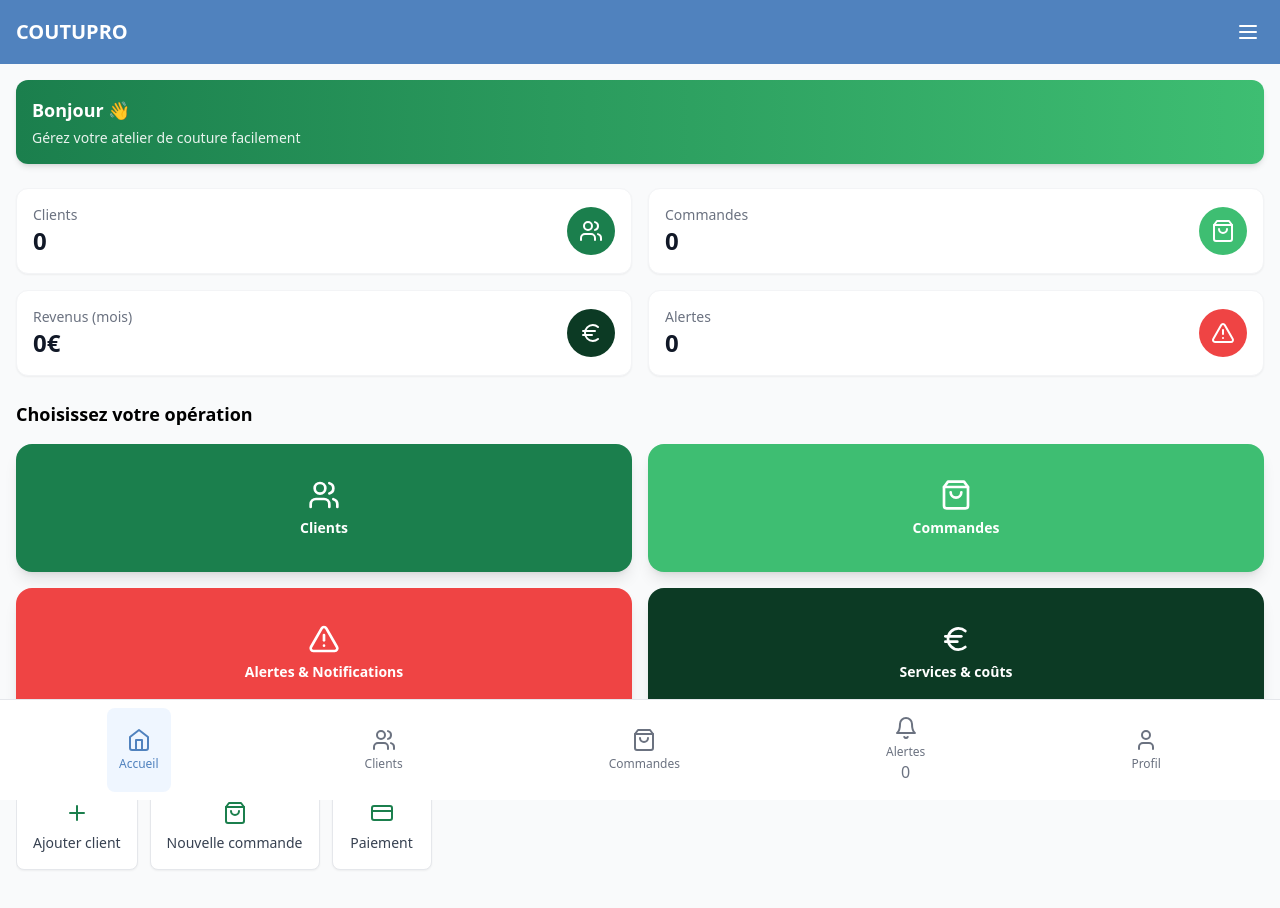
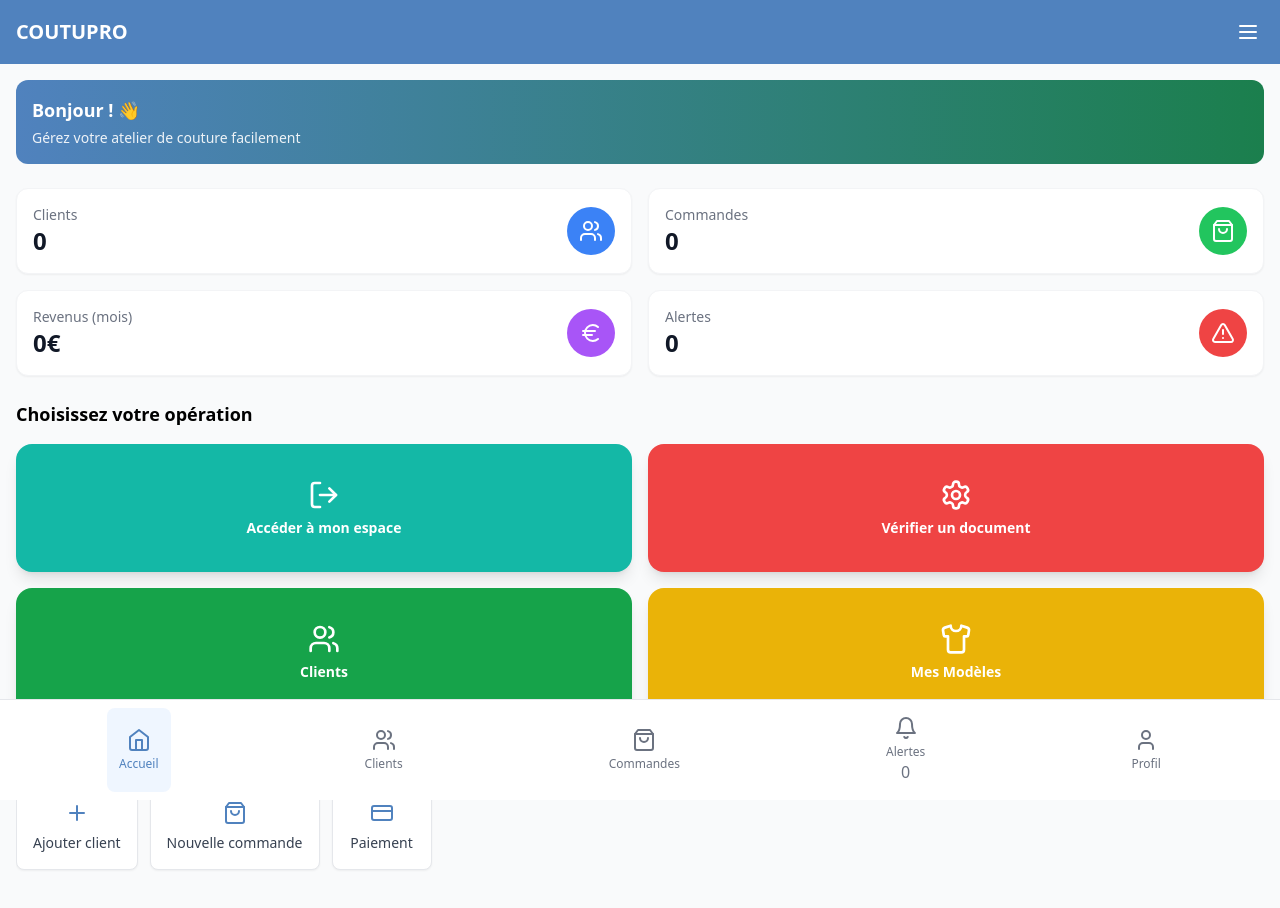
Before and after one commit to awechriscelle-lang/couturepro, a React (Vite) app: page /dashboard in a window 1280 px wide. Shown: the top 908 px of the page. Built offline with nearby package versions, Linux system fonts and the light colour scheme; sample sign-in values are in the browser's storage.

Commit message:
Updated DashboardPage.tsx

```diff
--- a/src/pages/DashboardPage.tsx
+++ b/src/pages/DashboardPage.tsx
@@ -1,6 +1,7 @@
+// src/pages/DashboardPage.tsx
 import React, { useEffect, useState } from 'react';
 import { useNavigate } from 'react-router-dom';
-import { Users, ShoppingBag, Euro, AlertTriangle, Plus, CreditCard } from 'lucide-react';
+import { Users, ShoppingBag, Euro, AlertTriangle, Plus, CreditCard, LogOut, Settings, Shirt } from 'lucide-react';
 import { Header } from '../components/Header';
 import { BottomNavigation } from '../components/BottomNavigation';
 import { DashboardCard } from '../components/DashboardCard';
@@ -52,35 +53,34 @@ export const DashboardPage: React.FC = () => {
     }
   };
 
-  // ✅ 4 grosses cartes CTA (CDC)
+  // ✅ Mise à jour des cartes du tableau de bord
   const dashboardCards = [
+    {
+      title: "Accéder à mon espace",
+      icon: LogOut,
+      bgColor: "bg-teal-500",
+      onClick: () => navigate('/clients')
+    },
+    {
+      title: "Vérifier un document",
+      icon: Settings,
+      bgColor: "bg-red-500",
+      onClick: () => navigate('/commandes')
+    },
     {
       title: "Clients",
       icon: Users,
-      bgColor: "bg-[#1B7F4D]",
+      bgColor: "bg-green-600",
       onClick: () => navigate('/clients')
     },
     {
-      title: "Commandes",
-      icon: ShoppingBag,
-      bgColor: "bg-[#3EBE72]",
-      onClick: () => navigate('/commandes')
-    },
-    {
-      title: "Alertes & Notifications",
-      icon: AlertTriangle,
-      bgColor: "bg-red-500",
-      onClick: () => navigate('/alertes')
-    },
-    {
-      title: "Services & coûts",
-      icon: Euro,
-      bgColor: "bg-[#0C3A24]",
-      onClick: () => navigate('/services')
+      title: "Mes Modèles", // 🔄 remplacé ici
+      icon: Shirt,
+      bgColor: "bg-yellow-500",
+      onClick: () => navigate('/mes-modeles')
     }
   ];
 
-  // ✅ Actions rapides (ajout client, commande, paiement)
   const quickActions = [
     {
       title: "Ajouter client",
@@ -105,30 +105,30 @@ export const DashboardPage: React.FC = () => {
 
       <div className="p-4 space-y-6">
         {/* Message de bienvenue */}
-        <div className="bg-gradient-to-r from-[#1B7F4D] to-[#3EBE72] text-white p-4 rounded-xl shadow-md">
-          <h2 className="text-lg font-semibold mb-1">Bonjour 👋</h2>
+        <div className="bg-gradient-to-r from-[#5082BE] to-[#1B7F4D] text-white p-4 rounded-xl">
+          <h2 className="text-lg font-semibold mb-1">Bonjour ! 👋</h2>
           <p className="text-sm opacity-90">Gérez votre atelier de couture facilement</p>
         </div>
 
-        {/* Statistiques principales */}
+        {/* Statistiques */}
         <div className="grid grid-cols-2 gap-4">
           <StatCard
             title="Clients"
             value={stats.totalClients}
             icon={Users}
-            color="bg-[#1B7F4D]"
+            color="bg-blue-500"
           />
           <StatCard
             title="Commandes"
             value={stats.commandesEnCours}
             icon={ShoppingBag}
-            color="bg-[#3EBE72]"
+            color="bg-green-500"
           />
           <StatCard
             title="Revenus (mois)"
             value={`${stats.revenusMois.toLocaleString()}€`}
             icon={Euro}
-            color="bg-[#0C3A24]"
+            color="bg-purple-500"
           />
           <StatCard
             title="Alertes"
@@ -138,7 +138,7 @@ export const DashboardPage: React.FC = () => {
           />
         </div>
 
-        {/* 4 CTA */}
+        {/* Opérations principales */}
         <div>
           <h3 className="text-lg font-semibold mb-4">Choisissez votre opération</h3>
           <div className="grid grid-cols-2 gap-4">
@@ -164,7 +164,7 @@ export const DashboardPage: React.FC = () => {
                 onClick={action.onClick}
                 className="bg-white p-4 rounded-lg shadow-sm border border-gray-200 flex flex-col items-center space-y-2 min-w-[100px] hover:shadow-md transition-shadow"
               >
-                <action.icon className="w-6 h-6 text-[#1B7F4D]" />
+                <action.icon className="w-6 h-6 text-[#5082BE]" />
                 <span className="text-sm font-medium text-gray-700 text-center">{action.title}</span>
               </button>
             ))}
```
